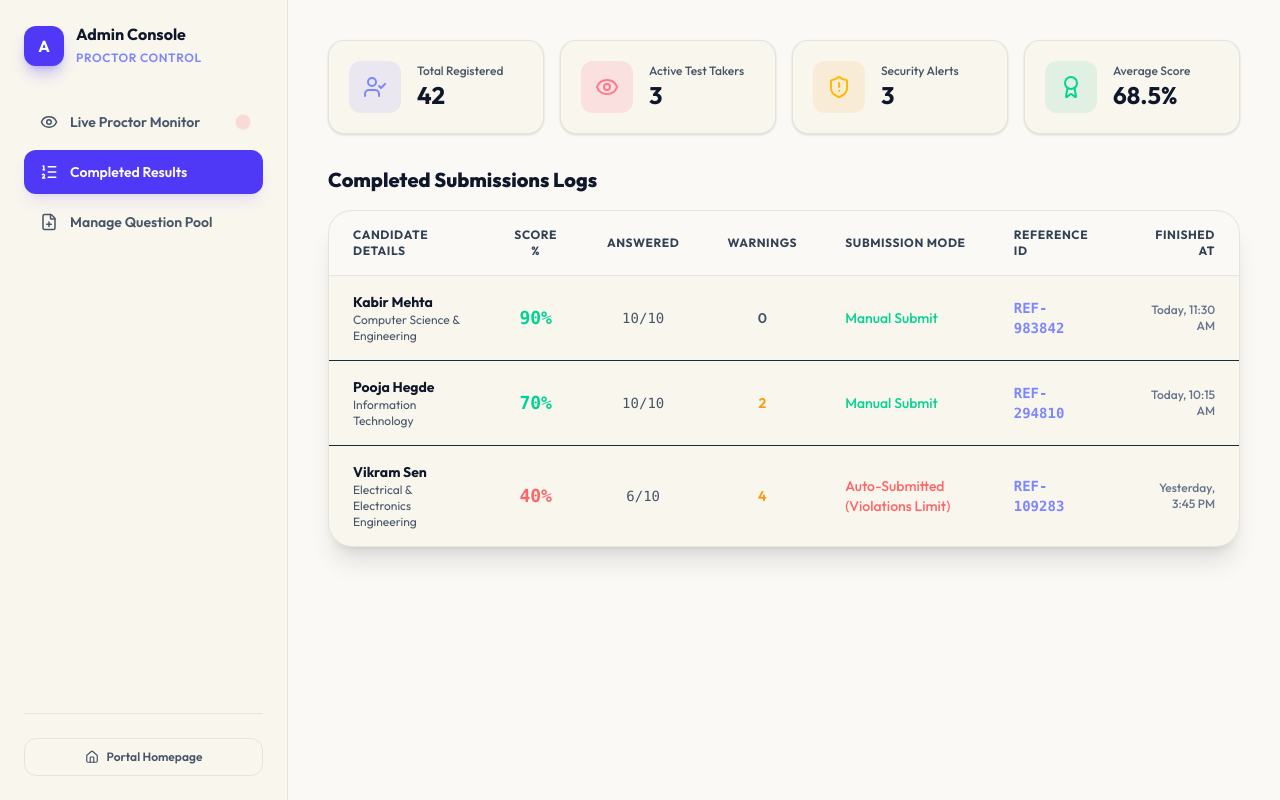
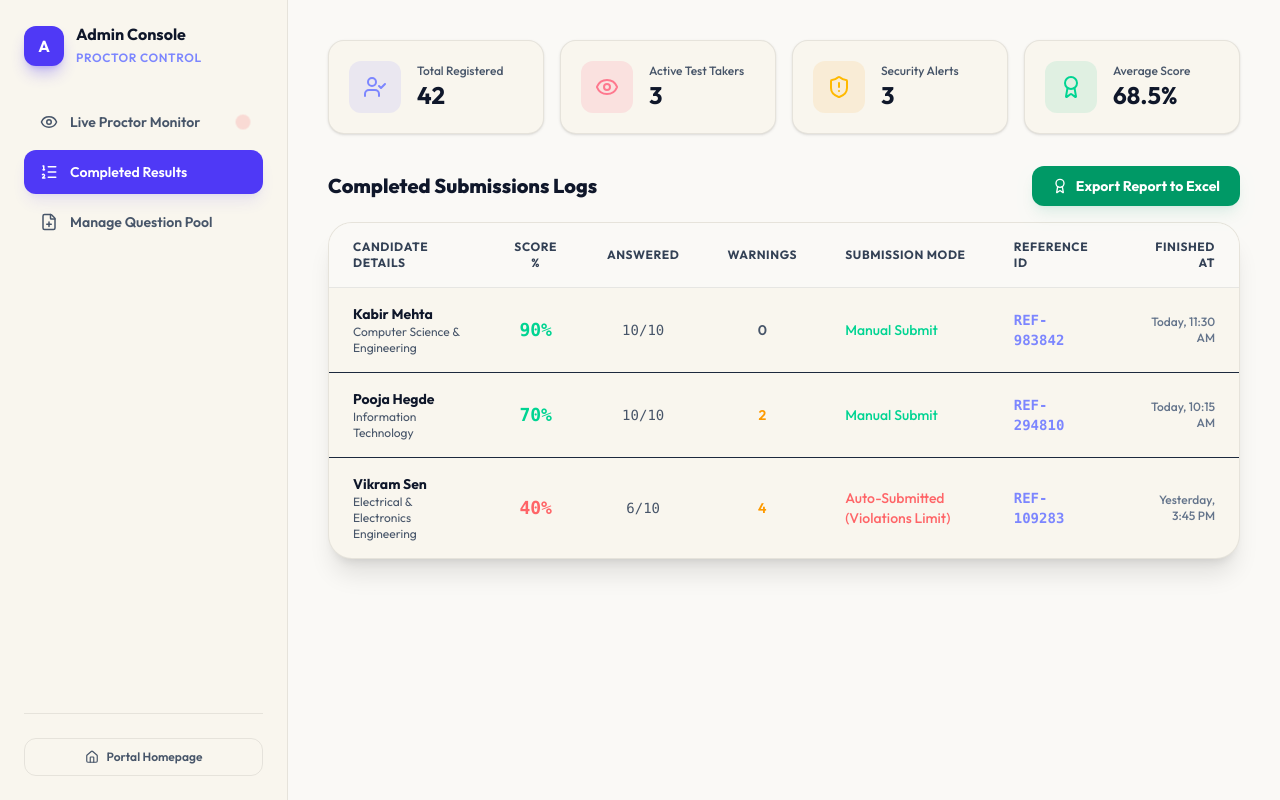
Before and after one commit to kavathekaraditya/Exam-portal, a React (Vite) app: page /admin in a window 1280 px wide. Both pictures are taken after a click on the button "Completed Results". Built offline with nearby package versions, Linux system fonts and the light colour scheme.

Commit message:
excel export

```diff
--- a/src/components/AdminDashboard.jsx
+++ b/src/components/AdminDashboard.jsx
@@ -314,6 +314,53 @@ export function AdminDashboard() {
     reader.readAsBinaryString(file);
   };
 
+  const exportResultsToExcel = () => {
+    // Compile full reports (Registration details + Assessment marks)
+    const dataToExport = mockCompletedResults.map((result) => {
+      const isLocalUser = activeCandidate && result.id === activeCandidate.id;
+
+      return {
+        "Candidate Name": result.fullName.replace(" (You)", ""),
+        "Roll Number": result.rollNumber,
+        "Email Address": isLocalUser ? activeCandidate.email : `${result.fullName.toLowerCase().replace(/\s/g, "")}@college.edu`,
+        "Phone Number": isLocalUser ? activeCandidate.phone : "9876543210",
+        "Institution / College": isLocalUser ? activeCandidate.college : "Government Engineering College",
+        "Branch / Department": result.branch,
+        "Year of Passing": isLocalUser ? activeCandidate.yearOfPassing : "2026",
+        "Questions Answered": result.answered,
+        "Percentage Score": result.score,
+        "Proctoring Warnings": result.warnings,
+        "Submission Mode": result.submission,
+        "Reference ID": result.referenceId,
+        "Submitted Date/Time": result.date || new Date().toLocaleString(),
+      };
+    });
+
+    try {
+      const worksheet = XLSX.utils.json_to_sheet(dataToExport);
+
+      // Auto-fit column widths
+      const maxLens = {};
+      dataToExport.forEach(row => {
+        Object.keys(row).forEach(key => {
+          const valLen = String(row[key] || "").length;
+          const keyLen = key.length;
+          maxLens[key] = Math.max(maxLens[key] || 0, valLen, keyLen);
+        });
+      });
+      worksheet["!cols"] = Object.keys(maxLens).map(key => ({ wch: maxLens[key] + 3 }));
+
+      const workbook = XLSX.utils.book_new();
+      XLSX.utils.book_append_sheet(workbook, worksheet, "Aptitude Results");
+
+      XLSX.writeFile(workbook, "CampusDrive_Aptitude_Results.xlsx");
+      triggerToast("Excel report exported successfully!");
+    } catch (err) {
+      console.error("Error exporting report to Excel:", err);
+      triggerToast("Failed to export Excel report.");
+    }
+  };
+
   return (
     <div className="min-h-screen bg-slate-950 flex flex-col lg:flex-row text-sans select-none">
 
@@ -508,7 +555,15 @@ export function AdminDashboard() {
         {/* Tab 2: Completed Results */}
         {activeTab === "results" && (
           <div className="space-y-4">
-            <h3 className="text-white font-extrabold text-xl">Completed Submissions Logs</h3>
+            <div className="flex flex-col sm:flex-row items-start sm:items-center justify-between gap-4">
+              <h3 className="text-white font-extrabold text-xl">Completed Submissions Logs</h3>
+              <button
+                onClick={exportResultsToExcel}
+                className="px-5 py-2.5 bg-emerald-600 hover:bg-emerald-500 text-white font-bold text-sm rounded-xl transition shadow-lg shadow-emerald-600/10 flex items-center gap-2 cursor-pointer"
+              >
+                <Award className="w-4 h-4" /> Export Report to Excel
+              </button>
+            </div>
 
             <div className="bg-slate-900 border border-slate-800 rounded-3xl overflow-hidden shadow-xl">
               <div className="overflow-x-auto">
```
